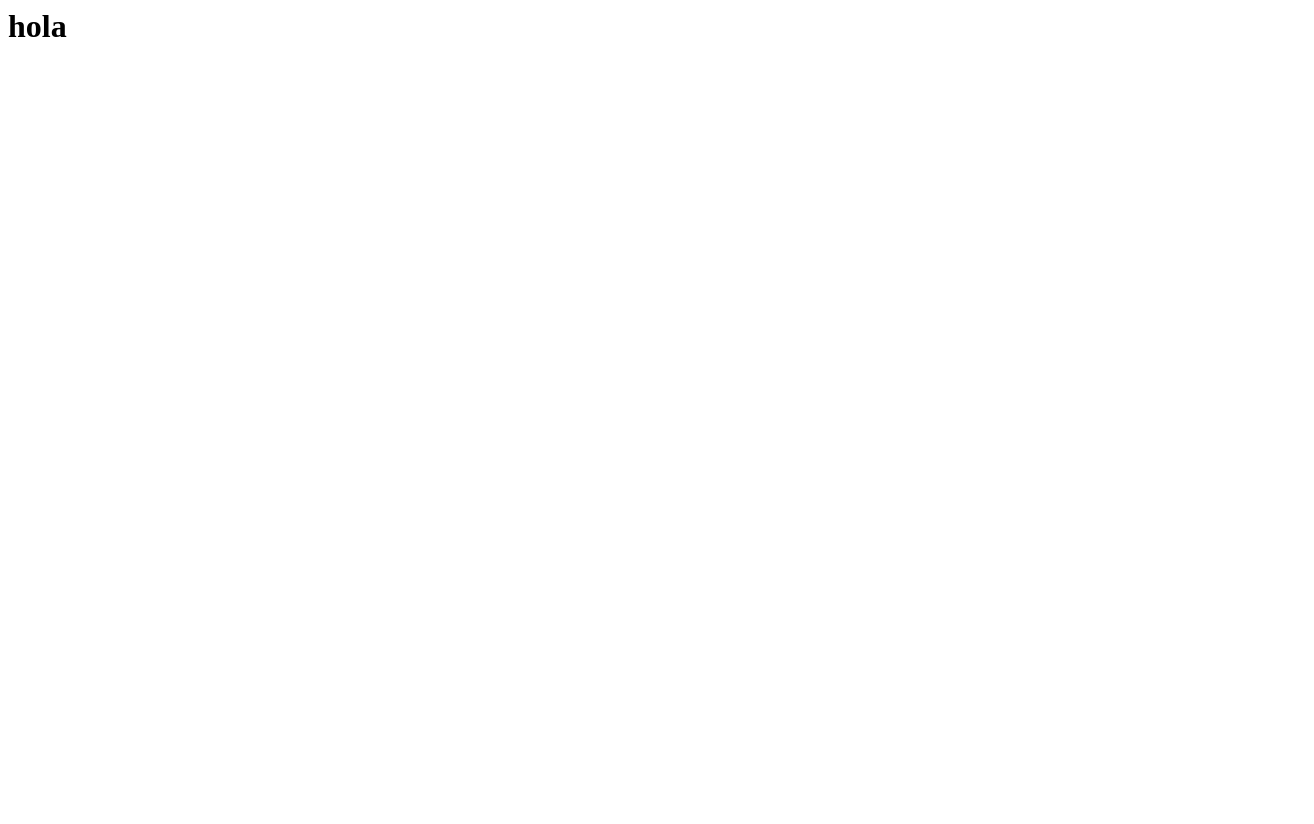
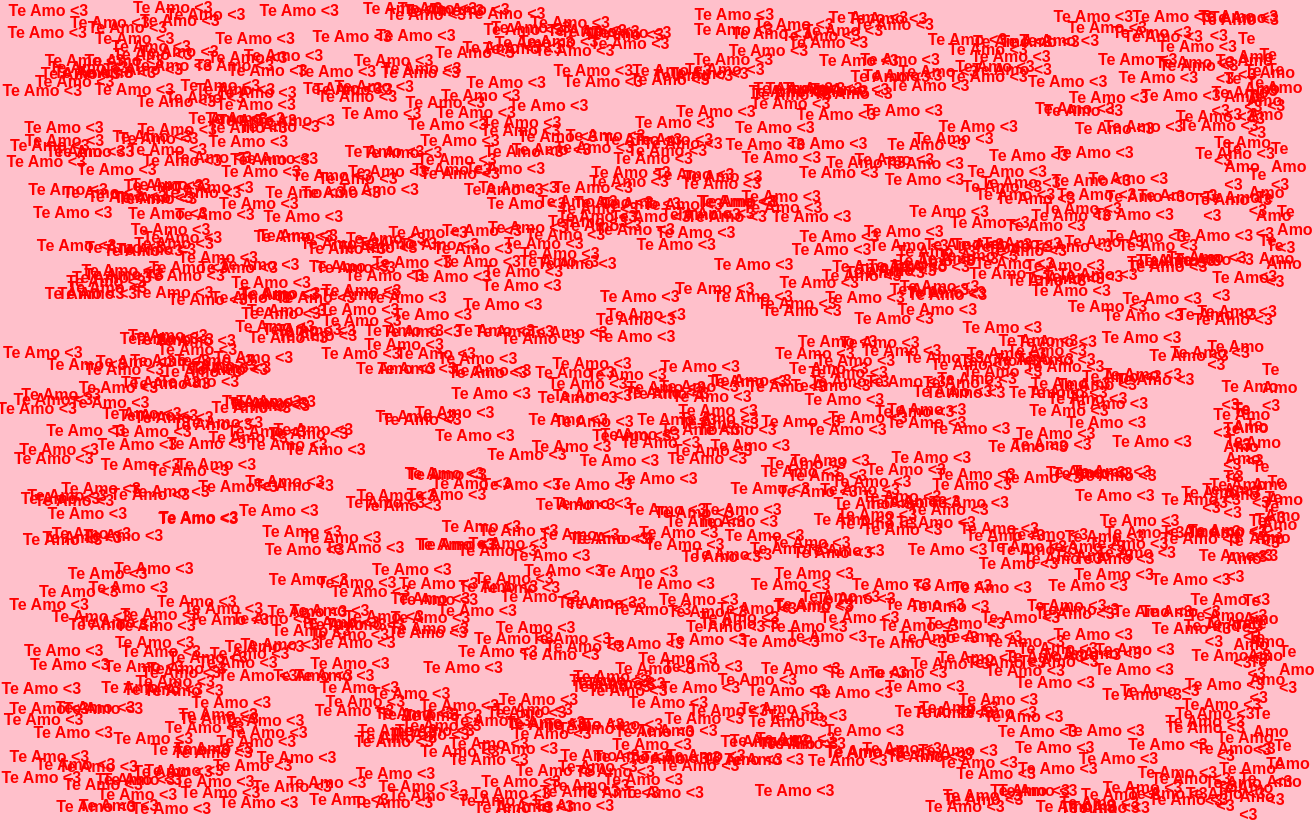
Before and after one commit to nimroddev/Teamovieja, a plain HTML site: page index.html in a window 1280 px wide. Shown: the whole page, 1314 px wide, since content can reach past the window. Before the commit the page ends 800 px from the top, so only its background shows below. Drawn offline with Linux system fonts and the light colour scheme.

Commit message:
Update index.html

```diff
--- a/index.html
+++ b/index.html
@@ -1,3 +1,57 @@
-<h1>
-  hola
-</h1>
+<!DOCTYPE html>
+<html lang="es">
+<head>
+  <meta charset="UTF-8">
+  <title>Te Amo ♥</title>
+  <style>
+    body {
+      margin: 0;
+      background: pink;
+      overflow: hidden;
+    }
+    .teamo {
+      position: absolute;
+      color: red;
+      font-weight: bold;
+      font-family: Arial;
+    }
+  </style>
+</head>
+<body>
+
+<audio autoplay loop>
+  <source src="amor.mp3" type="audio/mpeg">
+  Tu navegador no soporta audio.
+</audio>
+
+<script>
+  const NUM = 1000;
+  const width = window.innerWidth;
+  const height = window.innerHeight;
+  const elements = [];
+
+  for (let i = 0; i < NUM; i++) {
+    const el = document.createElement('div');
+    el.classList.add('teamo');
+    el.textContent = "Te Amo <3";
+    el.style.left = Math.random() * width + 'px';
+    el.style.top = Math.random() * height + 'px';
+    el.dx = (Math.random() * 2 + 1) * (Math.random() < 0.5 ? 1 : -1);
+    el.dy = (Math.random() * 2 + 1) * (Math.random() < 0.5 ? 1 : -1);
+    document.body.appendChild(el);
+    elements.push(el);
+  }
+
+  setInterval(() => {
+    elements.forEach(el => {
+      let x = parseFloat(el.style.left) + el.dx;
+      let y = parseFloat(el.style.top) + el.dy;
+      if (x < 0 || x > width - 100) el.dx *= -1;
+      if (y < 0 || y > height - 20) el.dy *= -1;
+      el.style.left = x + 'px';
+      el.style.top = y + 'px';
+    });
+  }, 30);
+</script>
+
+</body>
```
